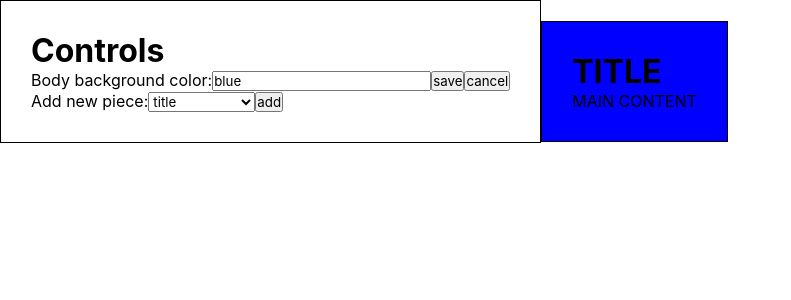
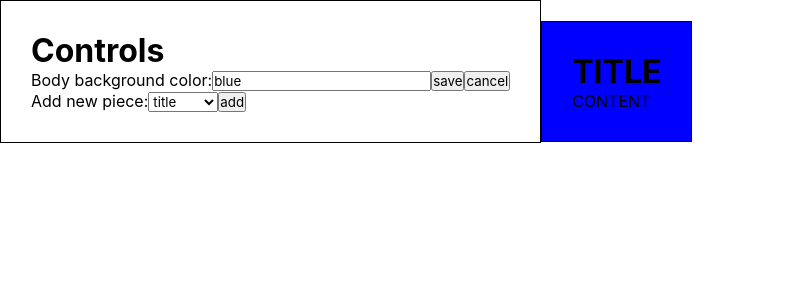
Before and after one commit to bananno/designer, a React (Create React App) app: page / in a window 1280 px wide. Shown: the top 300 px of the page, without its empty margins (0-791 px from the left). Built offline with nearby package versions, Linux system fonts and the light colour scheme.

Commit message:
Change name of piece type

```diff
--- a/src/App.js
+++ b/src/App.js
@@ -5,7 +5,7 @@ import './App.css';
 
 const pieceTypes = [
   'title',
-  'main-content',
+  'content',
   'logo',
 ];
 
@@ -13,7 +13,7 @@ class App extends Component {
   state = {
     pieces: [
       { type: 'title' },
-      { type: 'main-content' }
+      { type: 'content' }
     ],
     canvas: {
       "body-background-color": "blue",
--- a/src/Piece/Piece.js
+++ b/src/Piece/Piece.js
@@ -9,14 +9,14 @@ class Piece extends Component {
         <h1>TITLE</h1>
       );
     }
-    if (pieceType == 'main-content') {
+    if (pieceType == 'content') {
       return (
-        <div>MAIN CONTENT</div>
+        <div>CONTENT</div>
       );
     }
     return (
       <div>
-        PIECE
+        PIECE (type = {pieceType})
       </div>
     );
   }
```
